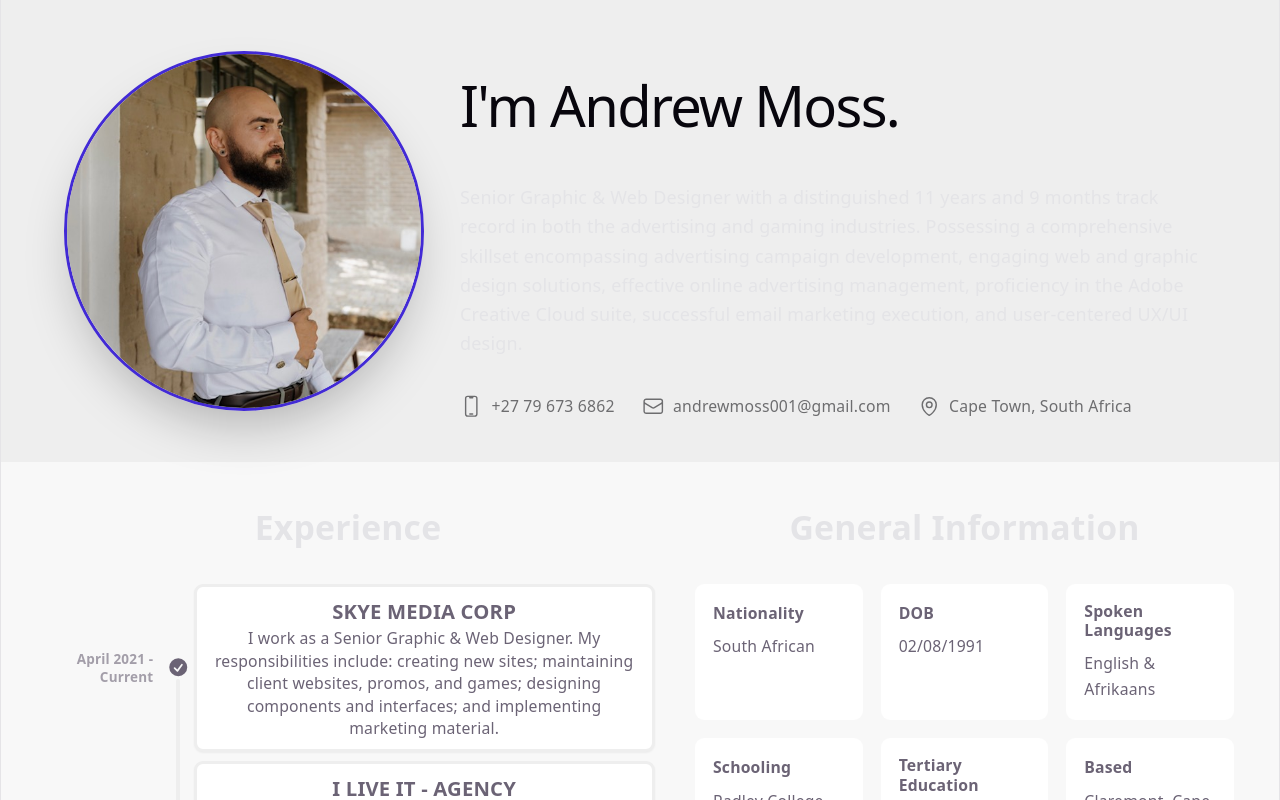
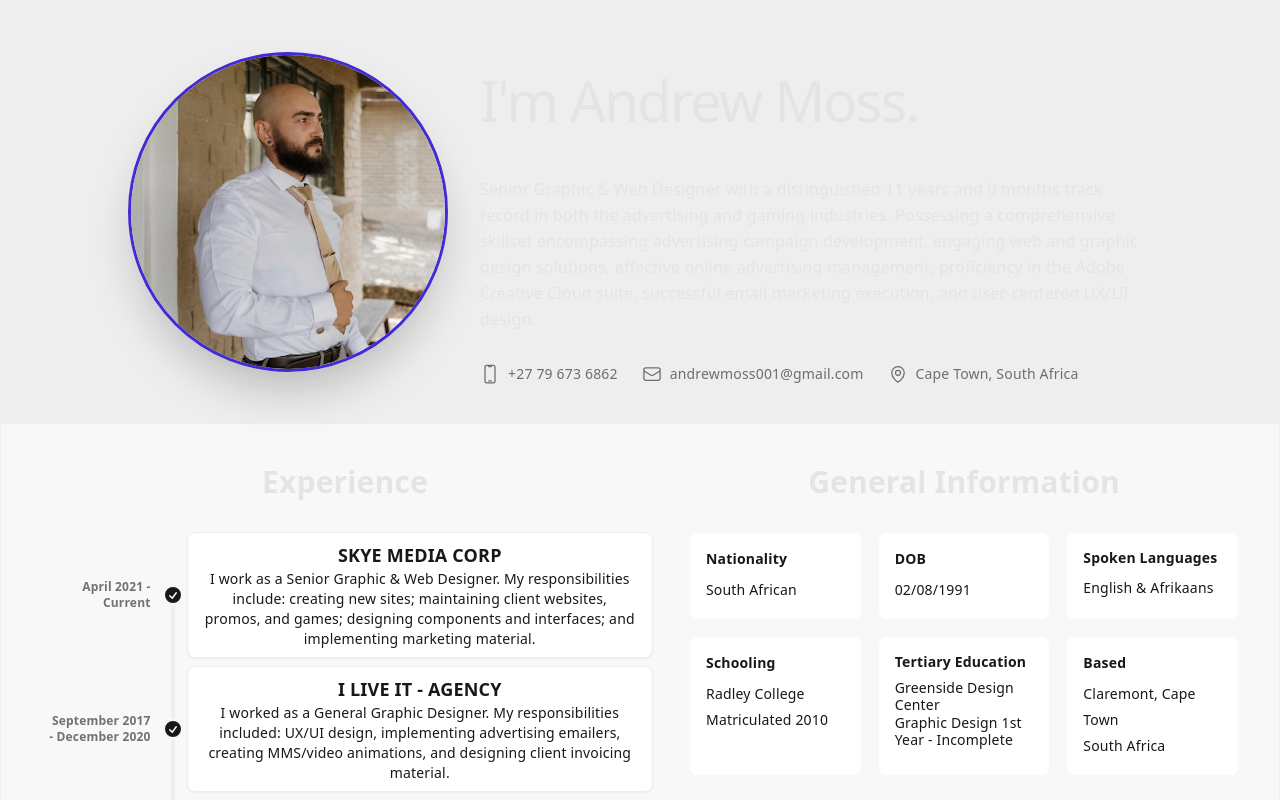
Before and after one commit to andrewmoss001-ctrl/andrews-profile, a React (Vite) app: page / in a window 1280 px wide. Shown: the top 800 px of the page. Built offline with nearby package versions, Linux system fonts and the light colour scheme.

Commit message:
refactor: remove hardcoded colors and update styles to utilize DaisyUI theme

```diff
--- a/src/index.css
+++ b/src/index.css
@@ -1,53 +1,13 @@
+/* Removed all hardcoded :root colors. DaisyUI handles the theme now! */
 :root {
-  --text: #6b6375;
-  --text-h: #08060d;
-  --bg: #fff;
-  --border: #e5e4e7;
-  --code-bg: #f4f3ec;
-  --accent: #aa3bff;
-  --accent-bg: rgba(170, 59, 255, 0.1);
-  --accent-border: rgba(170, 59, 255, 0.5);
-  --social-bg: rgba(244, 243, 236, 0.5);
-  --shadow:
-    rgba(0, 0, 0, 0.1) 0 10px 15px -3px, rgba(0, 0, 0, 0.05) 0 4px 6px -2px;
-
   --sans: system-ui, 'Segoe UI', Roboto, sans-serif;
   --heading: system-ui, 'Segoe UI', Roboto, sans-serif;
   --mono: ui-monospace, Consolas, monospace;
 
-  font: 18px/145% var(--sans);
-  letter-spacing: 0.18px;
-  color-scheme: light dark;
-  color: var(--text);
-  background: var(--bg);
   font-synthesis: none;
   text-rendering: optimizeLegibility;
   -webkit-font-smoothing: antialiased;
   -moz-osx-font-smoothing: grayscale;
-
-  @media (max-width: 1024px) {
-    font-size: 16px;
-  }
-}
-
-@media (prefers-color-scheme: dark) {
-  :root {
-    --text: #9ca3af;
-    --text-h: #f3f4f6;
-    --bg: #16171d;
-    --border: #2e303a;
-    --code-bg: #1f2028;
-    --accent: #c084fc;
-    --accent-bg: rgba(192, 132, 252, 0.15);
-    --accent-border: rgba(192, 132, 252, 0.5);
-    --social-bg: rgba(47, 48, 58, 0.5);
-    --shadow:
-      rgba(0, 0, 0, 0.4) 0 10px 15px -3px, rgba(0, 0, 0, 0.25) 0 4px 6px -2px;
-  }
-
-  #social .button-icon {
-    filter: invert(1) brightness(2);
-  }
 }
 
 #root {
@@ -55,7 +15,8 @@
   max-width: 100%;
   margin: 0 auto;
   text-align: center;
-  border-inline: 1px solid var(--border);
+  /* Updated to use DaisyUI's base-300 variable for the border */
+  border-inline: 1px solid var(--color-base-300);
   min-height: 100svh;
   display: flex;
   flex-direction: column;
@@ -64,33 +25,52 @@
 
 body {
   margin: 0;
+  font-family: var(--sans);
+  font-size: 18px;
+  line-height: 145%;
+  letter-spacing: 0.18px;
+  /* DaisyUI automatically applies the correct background and text colors to the body */
+}
+
+@media (max-width: 1024px) {
+  body {
+    font-size: 16px;
+  }
 }
 
 h1,
 h2 {
   font-family: var(--heading);
   font-weight: 500;
-  color: var(--text-h);
+  /* Removed hardcoded color so it inherits DaisyUI text colors */
 }
 
 h1 {
   font-size: 56px;
   letter-spacing: -1.68px;
   margin: 32px 0;
-  @media (max-width: 1024px) {
+}
+
+@media (max-width: 1024px) {
+  h1 {
     font-size: 36px;
     margin: 20px 0;
   }
 }
+
 h2 {
   font-size: 24px;
   line-height: 118%;
   letter-spacing: -0.24px;
   margin: 0 0 8px;
-  @media (max-width: 1024px) {
+}
+
+@media (max-width: 1024px) {
+  h2 {
     font-size: 20px;
   }
 }
+
 p {
   margin: 0;
 }
@@ -100,12 +80,12 @@ code,
   font-family: var(--mono);
   display: inline-flex;
   border-radius: 4px;
-  color: var(--text-h);
 }
 
 code {
   font-size: 15px;
   line-height: 135%;
   padding: 4px 8px;
-  background: var(--code-bg);
+  /* Updated to use DaisyUI's base-300 for the code block background */
+  background: var(--color-base-300);
 }
```
